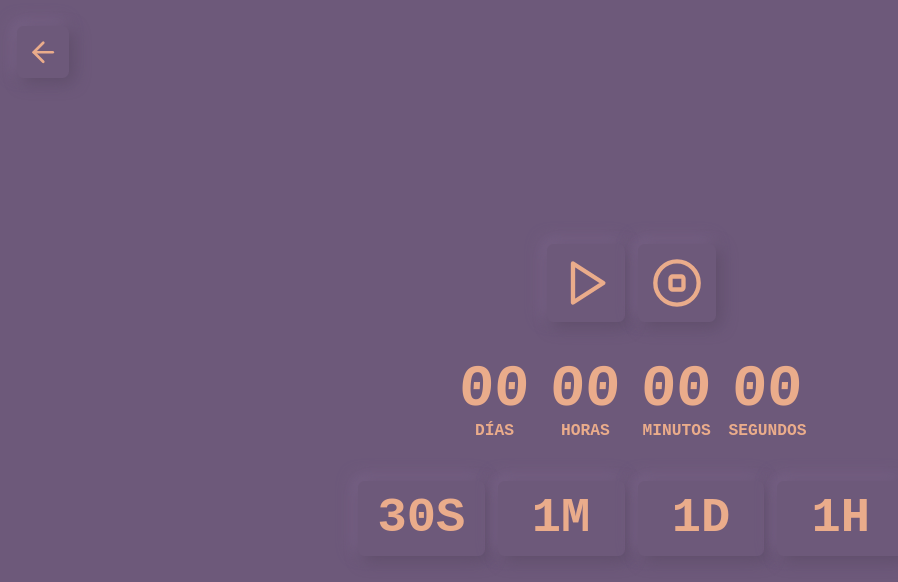
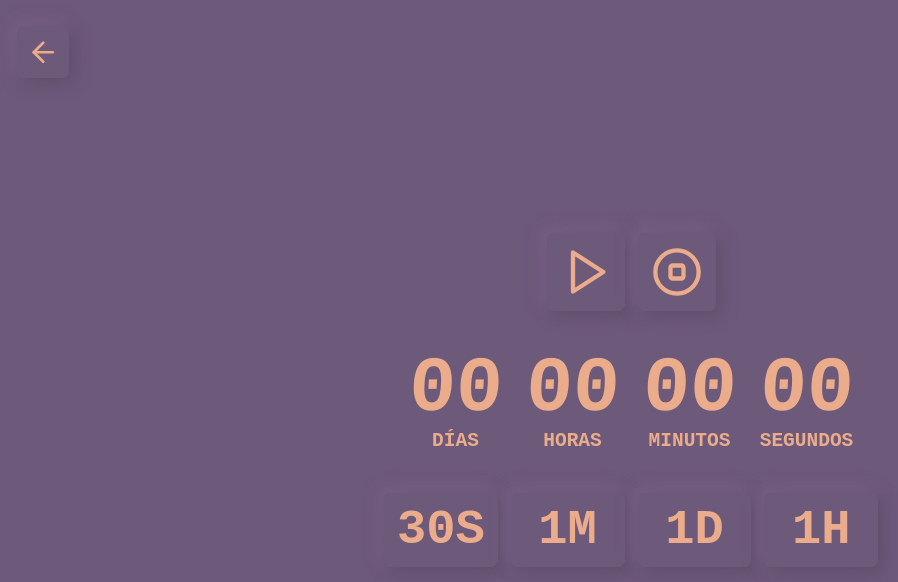
Before and after one commit to C0SS10/es-tiempo, a React (Vite) app: page /timer in a window 1280 px wide. Shown: the top 582 px of the page, without its empty margins (9-907 px from the left). Built offline with nearby package versions, Linux system fonts and the light colour scheme.

Commit message:
Refactor components 🧰

```diff
--- a/src/components/atoms/Date.tsx
+++ b/src/components/atoms/Date.tsx
@@ -18,14 +18,14 @@ export const Date: React.FC<DateProps> = ({
   return (
     <div
       className={cn(
-        "relative w-16 md:w-20 flex flex-col items-center justify-center text-center before:absolute before:inset-x-[-5px] before:inset-y-0",
+        "relative w-20 md:w-28 flex flex-col items-center justify-center text-center before:absolute before:inset-x-[-5px] before:inset-y-0",
         className
       )}
     >
-      <strong className="-skew-x-3 text-center text-6xl md:text-7xl font-bold">
+      <strong className="-skew-x-3 text-center text-6xl md:text-7xl lg:text-8xl font-bold">
         {formattedValue}
       </strong>
-      <span className="text-lg md:text-xl uppercase">{dateType}</span>
+      <span className="text-xl md:text-2xl uppercase">{dateType}</span>
     </div>
   );
 };
--- a/src/components/molecules/CoutdownButtons.tsx
+++ b/src/components/molecules/CoutdownButtons.tsx
@@ -5,7 +5,7 @@ interface CountdownButtonOption {
   onClick: () => void;
   icon?: React.ReactNode;
   title?: string;
-  className?: string;
+  buttonStyle?: string;
 }
 
 interface CountdownButtonsProps {
@@ -31,7 +31,7 @@ export const CountdownButtons: React.FC<CountdownButtonsProps> = ({
         <Button
           key={index}
           onClick={option.onClick}
-          className={option.className}
+          className={option.buttonStyle}
           size="large"
           title={option.title}
         >
--- a/src/components/organisms/Countdown.tsx
+++ b/src/components/organisms/Countdown.tsx
@@ -62,25 +62,25 @@ export const Countdown: React.FC = () => {
     {
       label: "30S",
       onClick: () => addMinutes(0.5),
-      className: "text-6xl px-6",
+      buttonStyle: "text-6xl transition-transform ease-in hover:scale-105",
       title: "Agregar 30 segundos",
     },
     {
       label: "1M",
       onClick: () => addMinutes(1),
-      className: "text-6xl px-6",
+      buttonStyle: "text-6xl transition-transform ease-in hover:scale-105",
       title: "Agregar 1 minutos",
     },
     {
       label: "1D",
       onClick: () => addMinutes(1440),
-      className: "text-6xl px-6",
+      buttonStyle: "text-6xl transition-transform ease-in hover:scale-105",
       title: "Agregar 1 hora",
     },
     {
       label: "1H",
       onClick: () => addMinutes(60),
-      className: "text-6xl px-6",
+      buttonStyle: "text-6xl transition-transform ease-in hover:scale-105",
       title: "Agregar 1 hora",
     },
   ];
```
